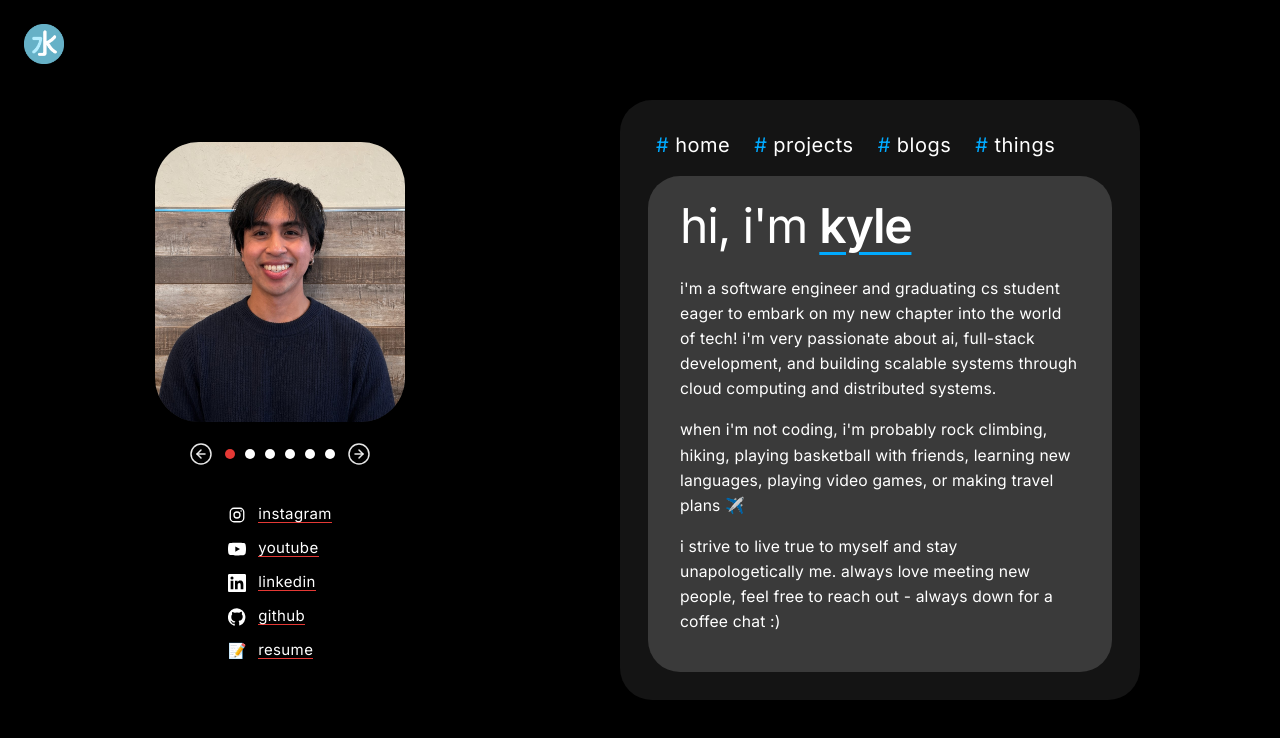
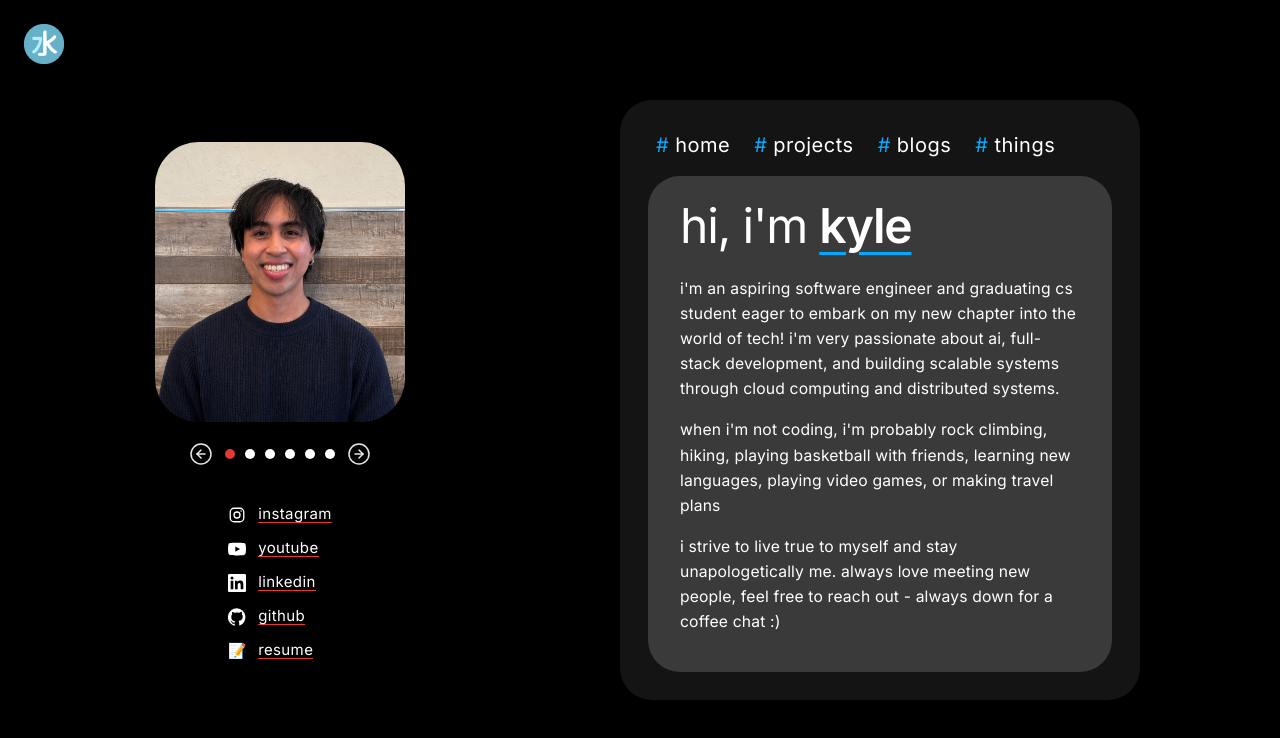
Before and after one commit to kmod24/portfolio-websiteV3, a Next.js app: page / in a window 1280 px wide. Shown: the top 738 px of the page. Built offline with nearby package versions, Linux system fonts and the light colour scheme.

Commit message:
Update portfolio

```diff
--- a/content/blog/abroad-in-japan.mdx
+++ b/content/blog/abroad-in-japan.mdx
@@ -1,7 +1,7 @@
 ---
 title: Abroad in Japan
 description: my exchange program experience spending a semester abroad in Japan!
-date: 7/30/2026
+date: Last updated July 31, 2026
 published: true
 ---
 
--- a/src/components/home/bio-panel.tsx
+++ b/src/components/home/bio-panel.tsx
@@ -10,7 +10,7 @@ export function BioPanel() {
 
       <div className="flex min-h-0 flex-1 flex-col gap-4 overflow-y-auto text-[0.98rem] leading-[1.6] tracking-[0.01em] text-white lowercase">
         <p>
-          i&apos;m a software engineer and graduating cs student eager to embark on
+          i&apos;m an aspiring software engineer and graduating cs student eager to embark on
           my new chapter into the world of tech! i&apos;m very passionate about
           ai, full-stack development, and building scalable systems through
           cloud computing and distributed systems.
@@ -18,7 +18,7 @@ export function BioPanel() {
         <p>
           when i&apos;m not coding, i&apos;m probably rock climbing, hiking,
           playing basketball with friends, learning new languages, playing video
-          games, or making travel plans ✈️
+          games, or making travel plans
         </p>
         <p>
           i strive to live true to myself and stay unapologetically me. always
```
